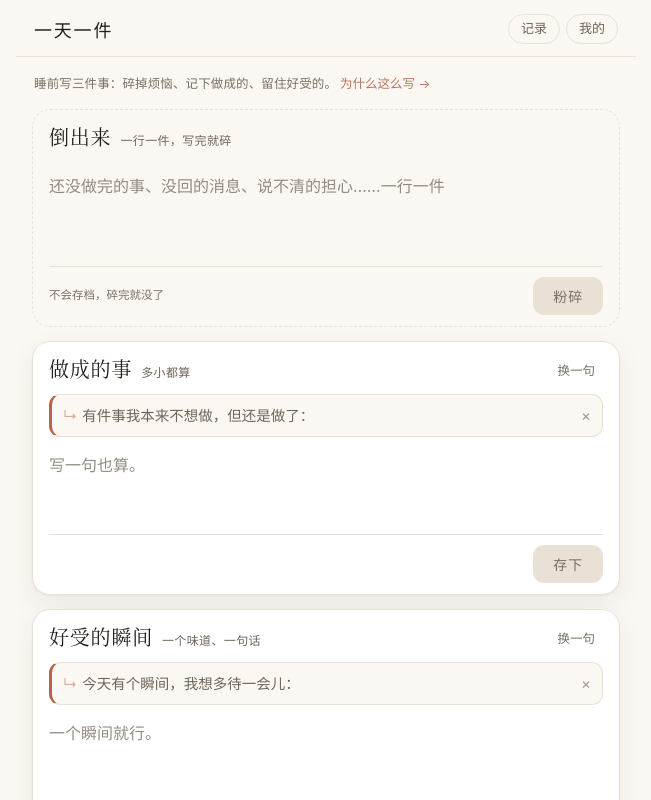
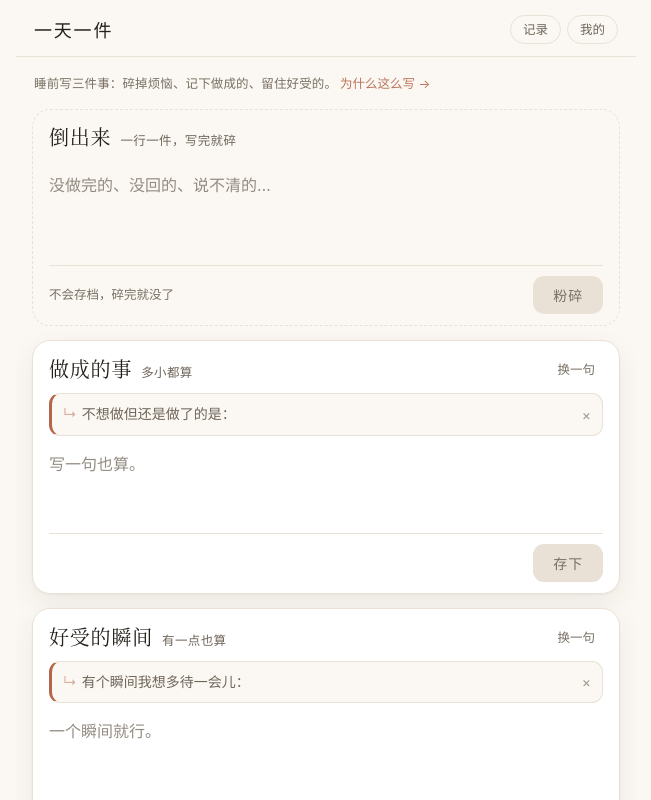
Before and after one commit to Jiweilai14/Jiweilai14.github.io, a plain HTML site: page index.html in a window 1280 px wide. Shown: the whole page, without its empty margins (314-965 px from the left). Drawn offline with Linux system fonts and the light colour scheme.

Commit message:
adjust font

```diff
--- a/index.html
+++ b/index.html
@@ -70,7 +70,7 @@ header{flex:none;display:flex;align-items:center;justify-content:space-between;g
 body.subview .brand .back{display:inline}
 .brand:active{opacity:.6}
 .topnav{display:flex;gap:6px;flex:none}
-.topnav button{font-size:13px;color:var(--ink2);background:none;border:1px solid var(--line);
+.topnav button{font-size:12.5px;color:var(--ink2);background:none;border:1px solid var(--line);
   padding:6px 12px;border-radius:99px;cursor:pointer;transition:.18s;line-height:1.2}
 .topnav button.on{color:var(--accent);border-color:var(--accent);background:var(--accent-soft)}
 
@@ -93,7 +93,7 @@ body.subview .brand .back{display:inline}
   overflow:hidden;text-overflow:ellipsis;
   font-family:"Songti SC","Noto Serif SC","Source Han Serif SC","Noto Serif CJK SC",Georgia,"PingFang SC",serif;
   font-size:20px;font-weight:500;line-height:1.25;letter-spacing:.04em;color:var(--ink)}
-.sec-h .h-desc{flex:1 1 auto;min-width:0;font-size:12px;line-height:1.4;letter-spacing:.03em;color:var(--ink2);
+.sec-h .h-desc{flex:1 1 auto;min-width:0;font-size:12.5px;line-height:1.4;letter-spacing:.03em;color:var(--ink2);
   overflow:hidden;text-overflow:ellipsis;white-space:nowrap}
 /* 烦恼卡保留虚线框区分"可碎"，但不再用陶土色 + ↓ 抢首屏（首屏气质优先温和） */
 .mini{font-size:12.5px;color:var(--ink3);background:none;border:none;padding:4px 8px;
@@ -104,11 +104,11 @@ body.subview .brand .back{display:inline}
   background:var(--paper);border:1px solid var(--line);border-left:3px solid var(--accent);
   border-radius:11px;padding:9px 11px}
 .starter{flex:1;text-align:left;background:none;border:none;cursor:pointer;
-  padding:0;font-size:14.5px;line-height:1.6;color:var(--ink2);transition:color .18s}
+  padding:0;font-size:14px;line-height:1.6;color:var(--ink2);transition:color .18s}
 .starter:hover{color:var(--accent)}
 .starter .arr{color:var(--accent);opacity:.5;margin-right:5px}
-.hidep{flex:none;font-size:15px;line-height:1.4;color:var(--ink3);background:none;
-  border:none;padding:8px 11px;margin:-8px -11px -8px 0;cursor:pointer;opacity:.7}
+.hidep{flex:none;font-size:14px;line-height:1.4;color:var(--ink3);background:none;
+  border:none;padding:9px 12px;margin:-9px -12px -9px 0;cursor:pointer;opacity:.7}
 .hidep:hover{opacity:1;color:var(--accent)}
 .link{font-size:12.5px;color:var(--ink3);background:none;border:none;padding:2px 0 9px;
   cursor:pointer;text-decoration:underline;text-underline-offset:3px;
@@ -124,7 +124,7 @@ textarea.editor::placeholder{color:var(--ink3);opacity:.8}
 .sec-foot{display:flex;align-items:center;justify-content:space-between;gap:12px;
   border-top:1px solid var(--line);padding-top:10px;margin-top:2px}
 .sec-foot .right{display:flex;align-items:center;gap:10px;margin-left:auto}
-.hint{font-size:11.5px;color:var(--ink3);line-height:1.5}
+.hint{font-size:12.5px;color:var(--ink3);line-height:1.5}
 .save{font-size:14px;color:#fff;background:var(--accent);border:none;border-radius:11px;
   padding:9px 20px;cursor:pointer;letter-spacing:.06em;transition:.18s;flex:none}
 .save:disabled{background:var(--line);color:var(--ink3);opacity:1;cursor:default}
@@ -264,7 +264,7 @@ textarea.editor::placeholder{color:var(--ink3);opacity:.8}
         <div class="h-l"><span class="h-key">倒出来</span><span class="h-desc">一行一件，写完就碎</span></div>
       </div>
       <div class="dump-wrap">
-        <textarea class="editor" id="dump" rows="3" placeholder="还没做完的事、没回的消息、说不清的担心……一行一件"></textarea>
+        <textarea class="editor" id="dump" rows="3" placeholder="没做完的、没回的、说不清的…"></textarea>
         <div id="shredLayer"></div>
       </div>
       <div class="sec-foot">
@@ -291,7 +291,7 @@ textarea.editor::placeholder{color:var(--ink3);opacity:.8}
 
     <div class="sec">
       <div class="sec-h">
-        <div class="h-l"><span class="h-key">好受的瞬间</span><span class="h-desc">一个味道、一句话</span></div>
+        <div class="h-l"><span class="h-key">好受的瞬间</span><span class="h-desc">有一点也算</span></div>
         <button class="mini" id="btnShuffleHappy" type="button">换一句</button>
       </div>
       <div class="starter-row" id="starterRowHappy">
@@ -540,23 +540,26 @@ function insertAtCursor(ta,text){
 }
 
 /* ============ starters ============ */
+/* 规则：每条 ≤12 字（含标点）。
+   360px 下 14 字还放得下，但 320px 只有约 13 字空间，取 12 留余量——
+   超了会折行，第二行只吊两三个字，比换行本身更难看。新增时先数一遍。 */
 var DO_STARTERS=[
   '今天我做了一件很小的事：',
-  '有件事我本来不想做，但还是做了：',
+  '不想做但还是做了的是：',
   '今天我忍住了一次，',
-  '今天有件事，如果我没做，今天会变糟：',
+  '今天有件事，不做会变糟：',
   '今天我为自己做的是',
-  '我今天比昨天好一点点的地方是',
+  '我比昨天好了一点点：',
   '今天我拒绝了一个',
-  '今天有个人，我对ta好了一点：'
+  '今天我对一个人好了点：'
 ];
 var HAPPY_STARTERS=[
   '今天让我松一口气的是',
-  '今天有个瞬间，我想多待一会儿：',
-  '今天有个味道、声音或温度，让我觉得还好：',
+  '有个瞬间我想多待一会儿：',
+  '有个味道让我觉得还好：',
   '今天有人对我好了一点，是',
-  '今天有件小事，没人注意到，但我注意到了：',
-  '今天有一分钟完全属于我自己，我在',
+  '有件小事只有我注意到了：',
+  '有一分钟完全属于我，我在',
   '今天我笑了一下，因为',
   '今天我看见'
 ];
```
